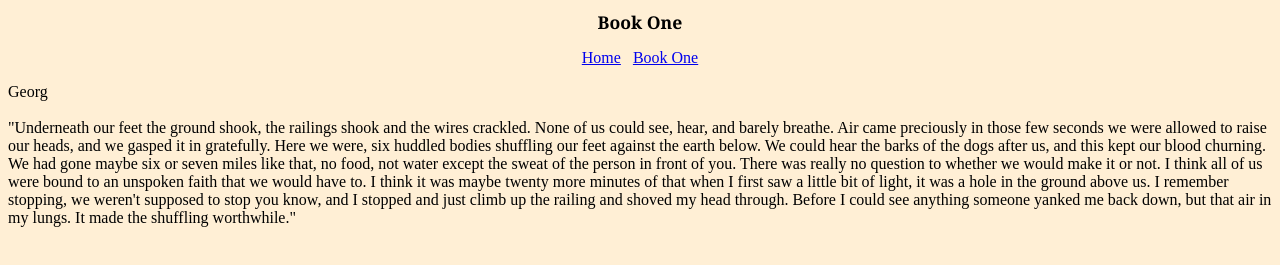
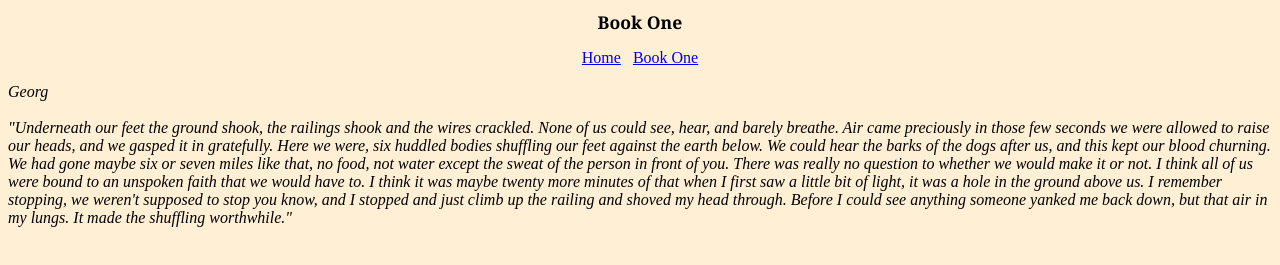
Before and after one commit to arpanp98/petarpan.github.io, a plain HTML site: page bookone.html in a window 1280 px wide. Shown: the part 119-384 px from the top of the page. Drawn offline with Linux system fonts and the light colour scheme.

Commit message:
edit
edit

```diff
--- a/bookone.html
+++ b/bookone.html
@@ -15,7 +15,7 @@
 		<a href = "index.html">Home</a> &nbsp; <a href = "bookone.html">Book One</a>
 	</nav>
 
-	<p>
+	<p><i>
 		Georg<br><br>
 		"Underneath our feet the ground shook, the railings shook and the wires crackled. None of us could see, hear, and barely breathe.
 		Air came preciously in those few seconds we were allowed to raise our heads, and we gasped it in gratefully.
@@ -26,7 +26,7 @@
 		in the ground above us. I remember stopping, we weren't supposed to stop you know, and I stopped and just climb up the railing
 		and shoved my head through. Before I could see anything someone yanked me back down, but that air in my lungs.
 		It made the shuffling worthwhile."
-	</p>
+	</i></p>
 
 </body>
 </html>
```
Also changed, not shown: index.html (+1 -1 lines).
